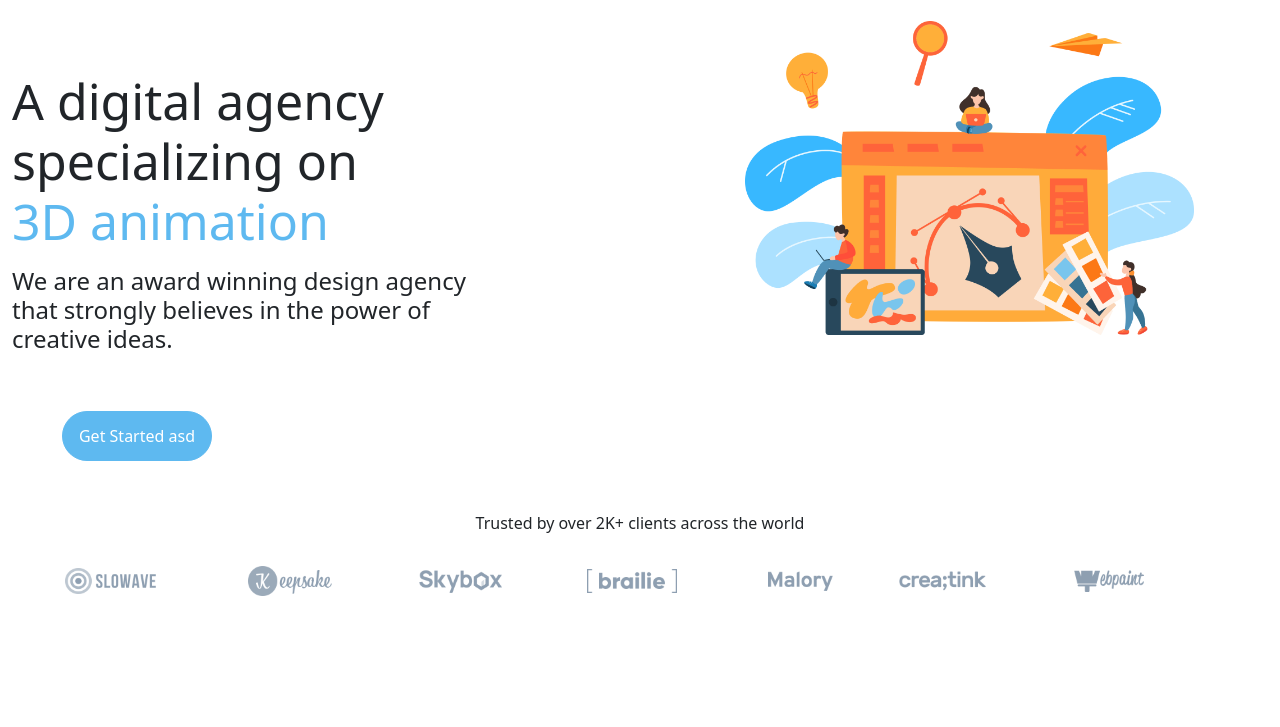
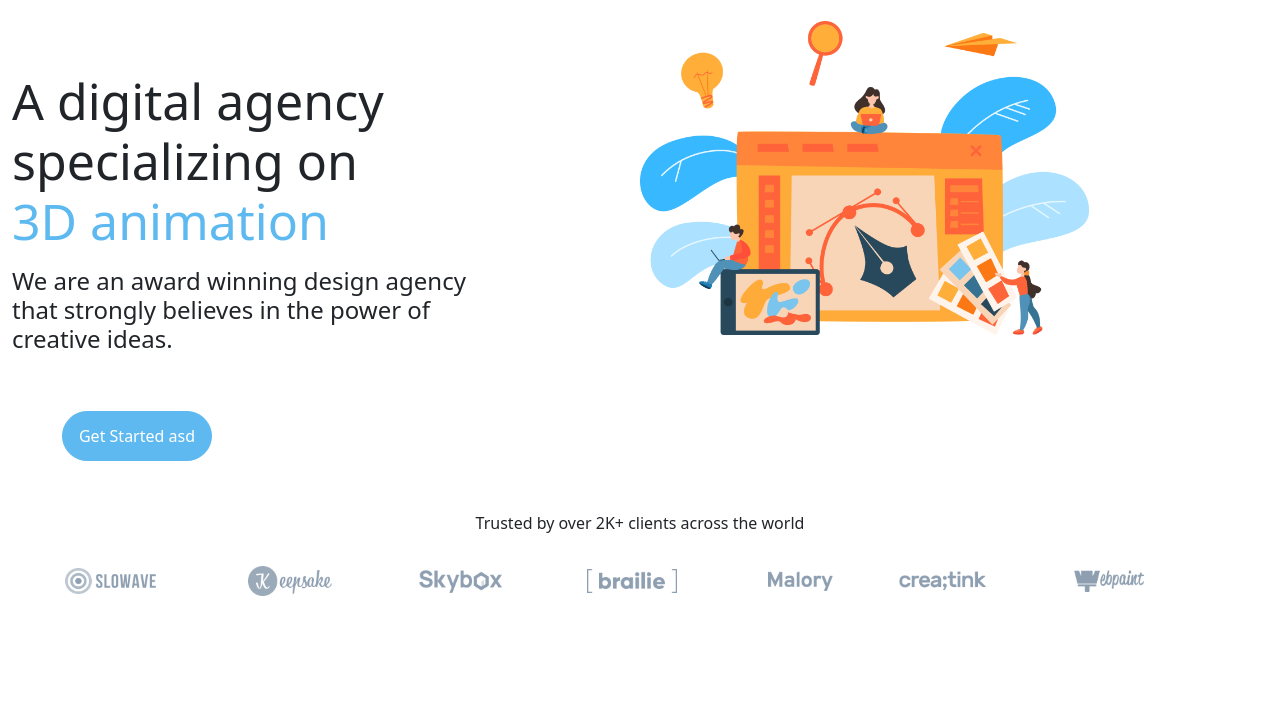
Before and after one commit to Mulani11/box, a plain HTML site: page index.html in a window 1280 px wide. Shown: the part 73-800 px from the top of the page. Drawn offline with nearby package versions, Linux system fonts and the light colour scheme.

Commit message:
Update index.html

```diff
--- a/index.html
+++ b/index.html
@@ -80,7 +80,7 @@
 
         <p>
         <div class="row container-fluid"  >
-            <div class="col-sm-7" >
+            <div class="col-sm-6" >
                 <h1 class="a1">A digital agency <br>specializing on <p style="color: #5eb9f0;"> 3D animation </p> </h1>
                     <h4>We are an award winning design agency<br> that strongly believes in the power of <br>creative ideas. </h4>
                     <button class="a3">Get Started asd</button>
```
